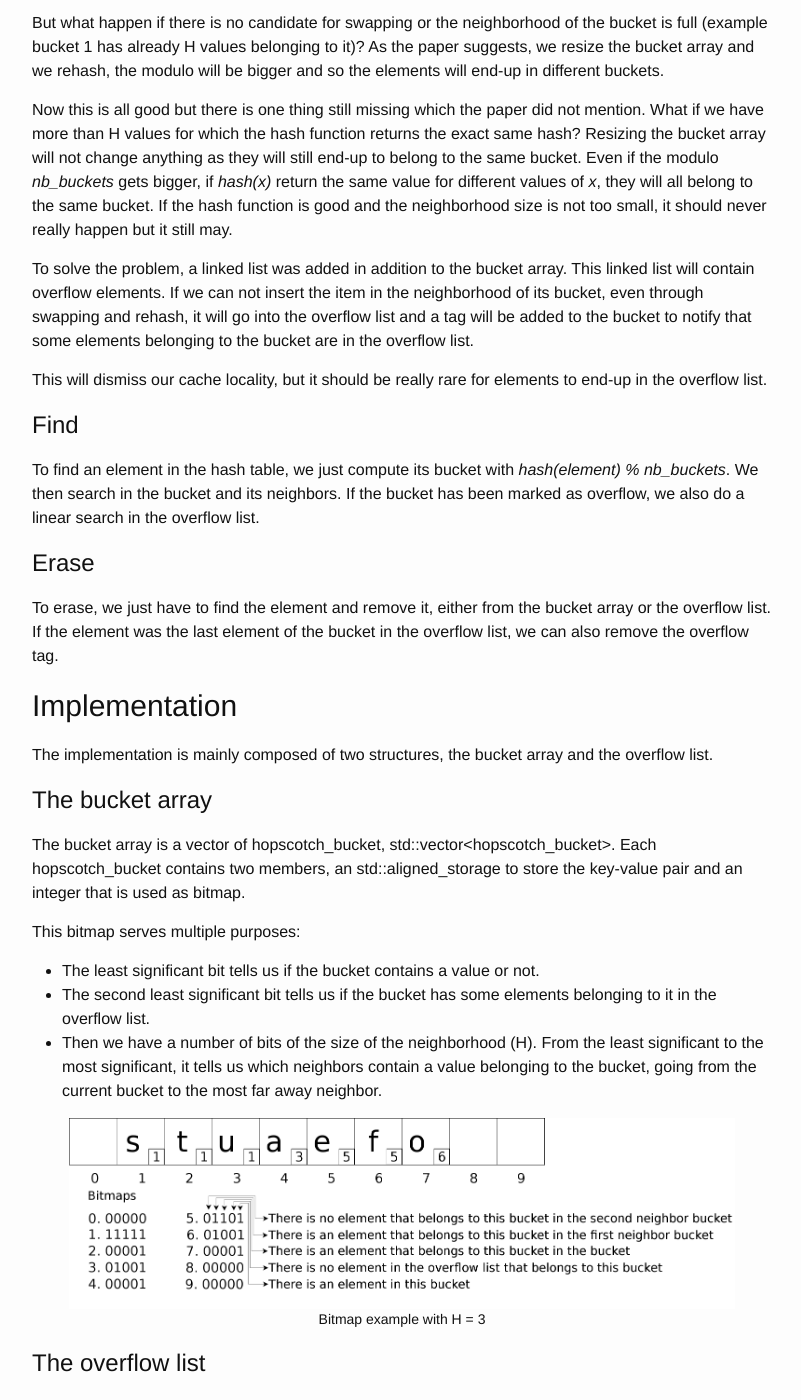
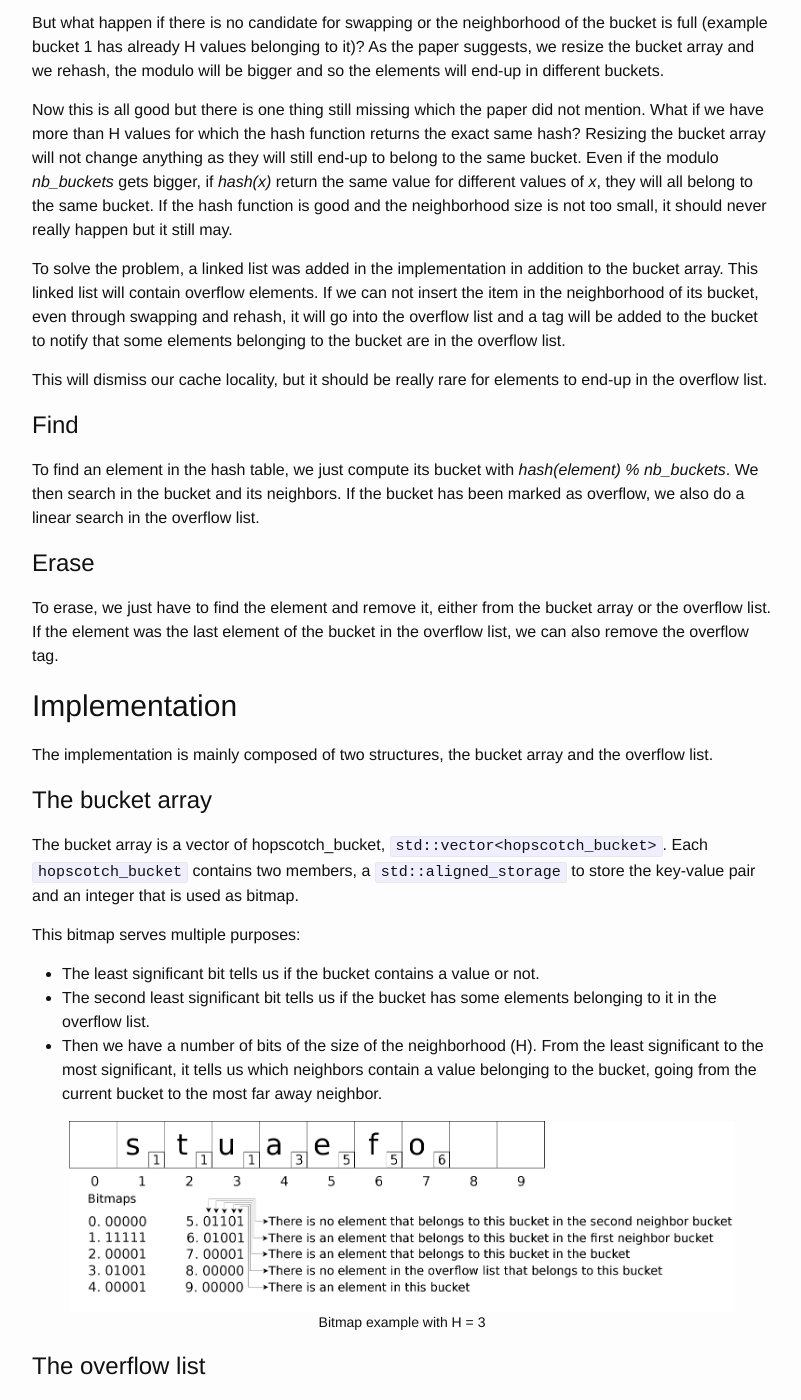
Before and after one commit to Tessil/tessil.github.io, a Jekyll site: the page built from _posts/2016-08-29-hopscotch-hashing.md, in a window 1280 px wide and 1400 px high, scrolled down 2247 px. Shown: the whole window, without its empty margins (238-1039 px from the left). Built offline with Jekyll 4.4.1, drawn with Linux system fonts in a browser that asks for light colours; comment, search, counter and statistics services are not loaded; some of the changed text lies outside the part shown.

Commit message:
Update hopscotch article.

```diff
--- a/_posts/2016-08-29-hopscotch-hashing.md
+++ b/_posts/2016-08-29-hopscotch-hashing.md
@@ -100,7 +100,7 @@ But what happen if there is no candidate for swapping or the neighborhood of the
 
 Now this is all good but there is one thing still missing which the paper did not mention. What if we have more than H values for which the hash function returns the exact same hash? Resizing the bucket array will not change anything as they will still end-up to belong to the same bucket. Even if the modulo *nb_buckets* gets bigger, if *hash(x)* return the same value for different values of *x*, they will all belong to the same bucket. If the hash function is good and the neighborhood size is not too small, it should never really happen but it still may.
 
-To solve the problem, a linked list was added in addition to the bucket array. This linked list will contain overflow elements. If we can not insert the item in the neighborhood of its bucket, even through swapping and rehash, it will go into the overflow list and a tag will be added to the bucket to notify that some elements belonging to the bucket are in the overflow list.
+To solve the problem, a linked list was added in the implementation in addition to the bucket array. This linked list will contain overflow elements. If we can not insert the item in the neighborhood of its bucket, even through swapping and rehash, it will go into the overflow list and a tag will be added to the bucket to notify that some elements belonging to the bucket are in the overflow list.
 
 This will dismiss our cache locality, but it should be really rare for elements to end-up in the overflow list.
 
@@ -118,7 +118,7 @@ The implementation is mainly composed of two structures, the bucket array and th
 
 ### The bucket array
 
-The bucket array is a vector of hopscotch_bucket, std::vector\<hopscotch_bucket\>. Each hopscotch_bucket contains two members, an std::aligned_storage to store the key-value pair and an integer that is used as bitmap.
+The bucket array is a vector of hopscotch_bucket, `std::vector<hopscotch_bucket>`. Each `hopscotch_bucket` contains two members, a `std::aligned_storage` to store the key-value pair and an integer that is used as bitmap.
 
 This bitmap serves multiple purposes:
 
@@ -133,7 +133,7 @@ This bitmap serves multiple purposes:
 
 ### The overflow list
 
-The overflow list is just a std::list\<std::pair\<const Key, Value\>\>. When an element can not be stored in the bucket array, it will be pushed back into the list.
+The overflow list is just a `std::list<std::pair<const Key, Value>>`. When an element can not be stored in the bucket array, it will be pushed back into the list.
 
 
 ## Conclusion
```
